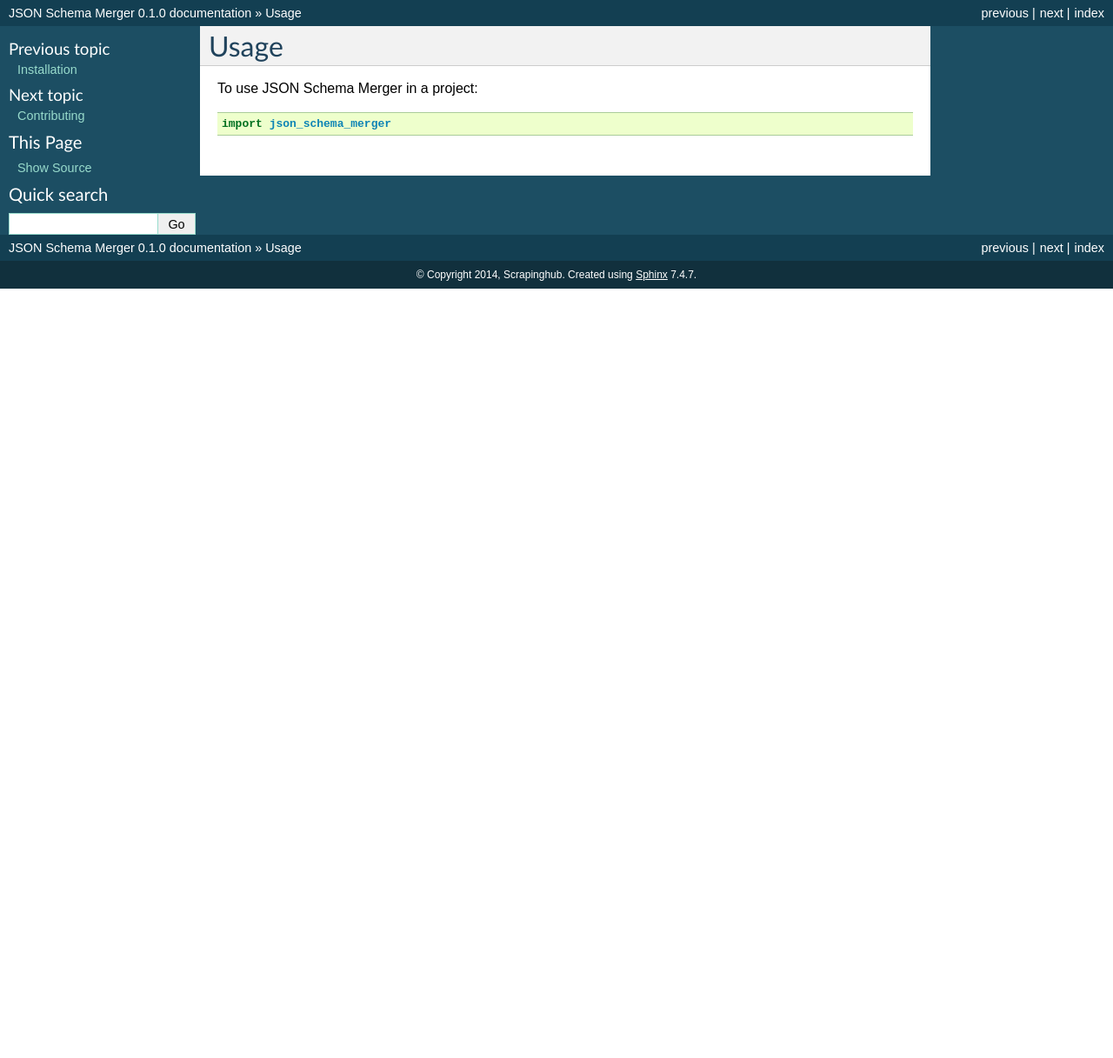
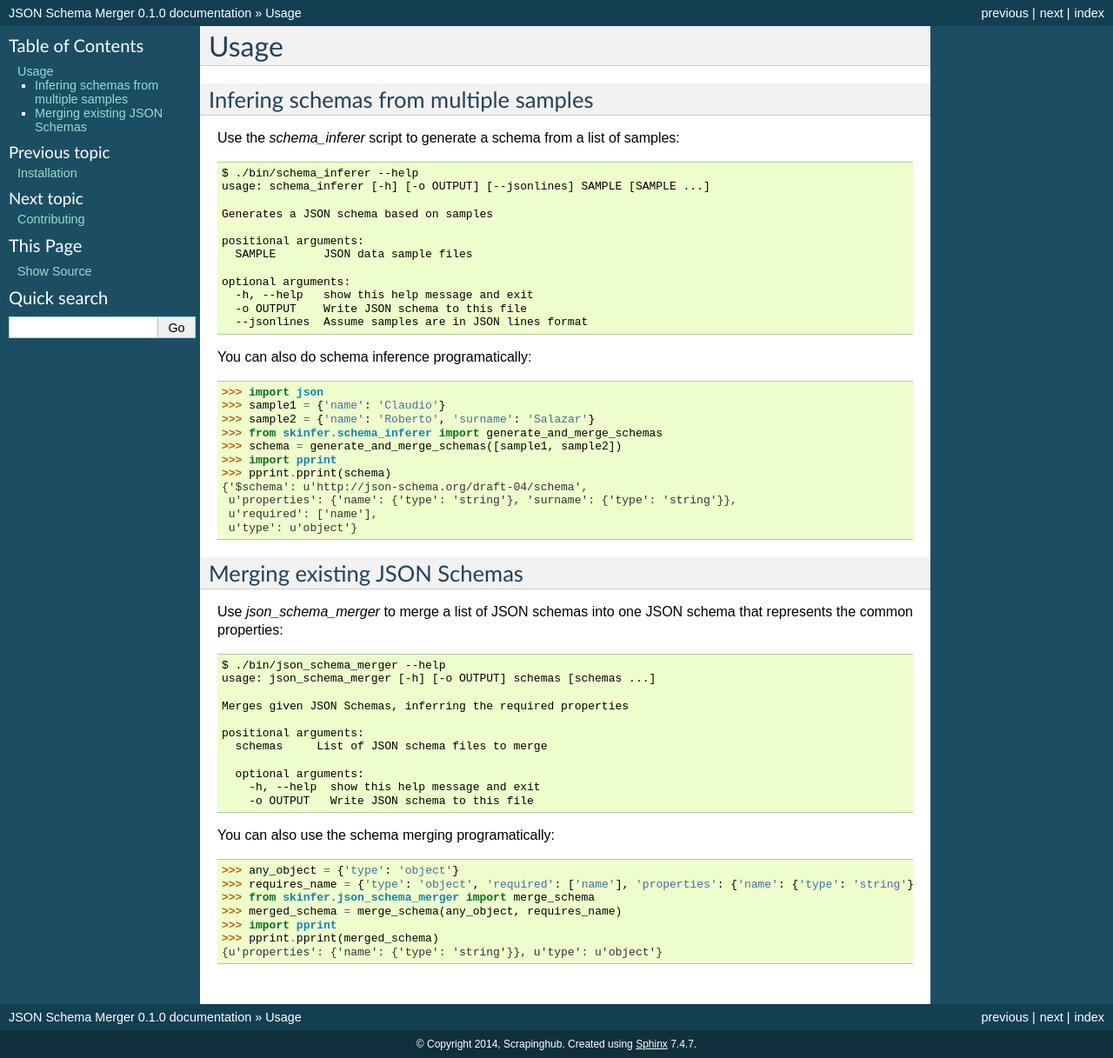
Before and after one commit to scrapinghub/skinfer, a Sphinx documentation site: the page built from docs/usage.rst, in a window 1280 px wide. Shown: the whole page at 87% size. Built offline with Sphinx 7.4.7, drawn with Linux system fonts in a browser that asks for light colours; before the commit the page ends 900 px from its top, so only the background shows below that.

Commit message:
improving docs and fixing paths

```diff
--- a/docs/index.rst
+++ b/docs/index.rst
@@ -1,4 +1,4 @@
-.. json_schema_merger documentation master file, created by
+.. skinfer documentation master file, created by
    sphinx-quickstart on Tue Jul  9 22:26:36 2013.
    You can adapt this file completely to your liking, but it should at least
    contain the root `toctree` directive.
--- a/docs/installation.rst
+++ b/docs/installation.rst
@@ -4,9 +4,9 @@ Installation
 
 At the command line::
 
-    $ easy_install json_schema_merger
+    $ easy_install skinfer
 
 Or, if you have virtualenvwrapper installed::
 
-    $ mkvirtualenv json_schema_merger
-    $ pip install json_schema_merger
+    $ mkvirtualenv skinfer
+    $ pip install skinfer
--- a/docs/usage.rst
+++ b/docs/usage.rst
@@ -2,6 +2,67 @@
 Usage
 ========
 
-To use JSON Schema Merger in a project::
 
-    import json_schema_merger
+Infering schemas from multiple samples
+--------------------------------------
+
+Use the `schema_inferer` script to generate a schema from a list of samples::
+
+    $ ./bin/schema_inferer --help
+    usage: schema_inferer [-h] [-o OUTPUT] [--jsonlines] SAMPLE [SAMPLE ...]
+
+    Generates a JSON schema based on samples
+
+    positional arguments:
+      SAMPLE       JSON data sample files
+
+    optional arguments:
+      -h, --help   show this help message and exit
+      -o OUTPUT    Write JSON schema to this file
+      --jsonlines  Assume samples are in JSON lines format
+
+
+You can also do schema inference programatically::
+
+    >>> import json
+    >>> sample1 = {'name': 'Claudio'}
+    >>> sample2 = {'name': 'Roberto', 'surname': 'Salazar'}
+    >>> from skinfer.schema_inferer import generate_and_merge_schemas
+    >>> schema = generate_and_merge_schemas([sample1, sample2])
+    >>> import pprint
+    >>> pprint.pprint(schema)
+    {'$schema': u'http://json-schema.org/draft-04/schema',
+     u'properties': {'name': {'type': 'string'}, 'surname': {'type': 'string'}},
+     u'required': ['name'],
+     u'type': u'object'}
+
+
+Merging existing JSON Schemas
+-----------------------------
+
+Use `json_schema_merger` to merge a list of JSON schemas into one
+JSON schema that represents the common properties::
+
+    $ ./bin/json_schema_merger --help
+    usage: json_schema_merger [-h] [-o OUTPUT] schemas [schemas ...]
+
+    Merges given JSON Schemas, inferring the required properties
+
+    positional arguments:
+      schemas     List of JSON schema files to merge
+
+      optional arguments:
+        -h, --help  show this help message and exit
+        -o OUTPUT   Write JSON schema to this file
+
+
+You can also use the schema merging programatically::
+
+
+    >>> any_object = {'type': 'object'}
+    >>> requires_name = {'type': 'object', 'required': ['name'], 'properties': {'name': {'type': 'string'}}}
+    >>> from skinfer.json_schema_merger import merge_schema
+    >>> merged_schema = merge_schema(any_object, requires_name)
+    >>> import pprint
+    >>> pprint.pprint(merged_schema)
+    {u'properties': {'name': {'type': 'string'}}, u'type': u'object'}
```
Also changed, not shown: CONTRIBUTING.rst (+11 -11 lines), README.rst (+69 -23 lines), docs/modules.rst (added, +7 -0 lines), docs/skinfer.rst (added, +38 -0 lines), 2 other files.
